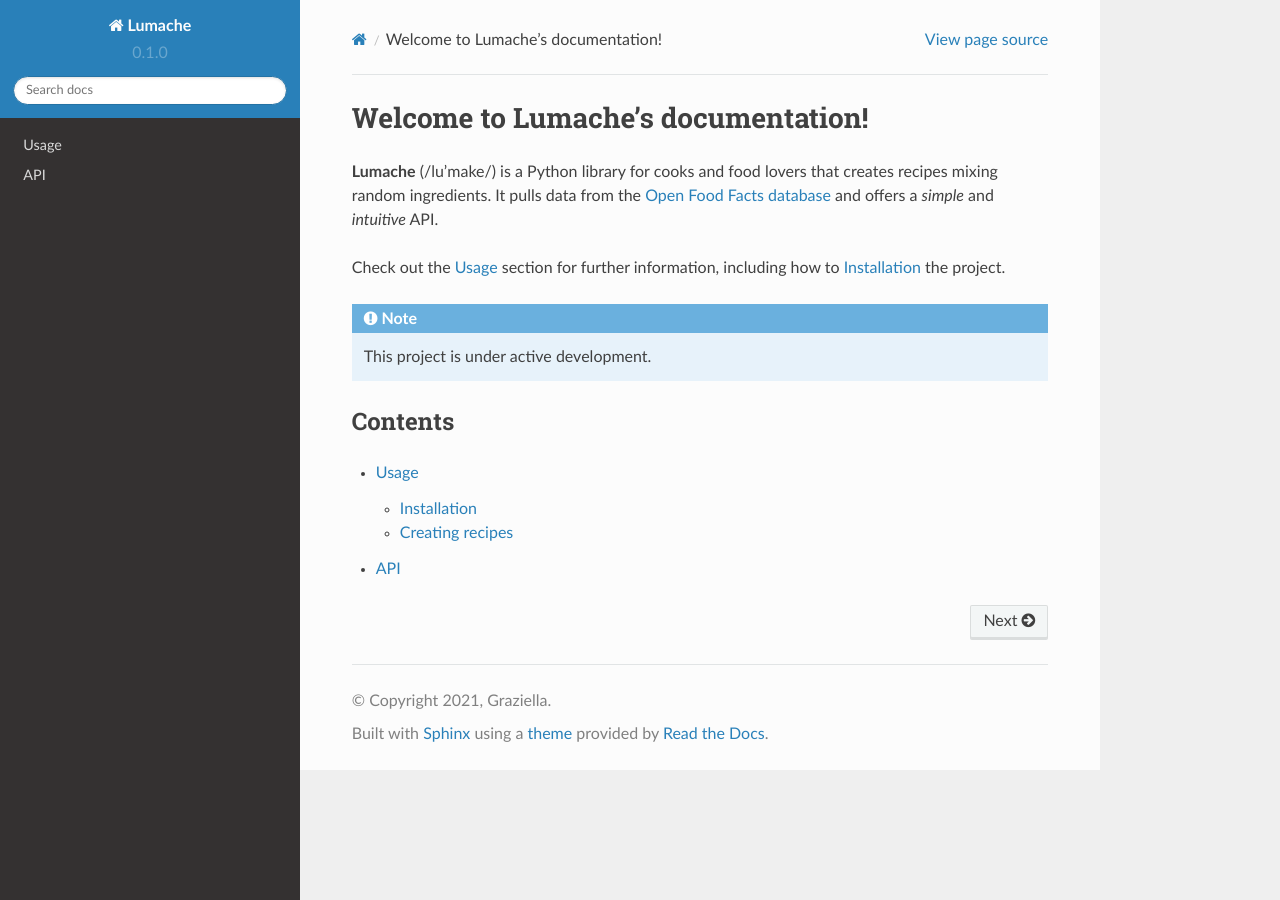
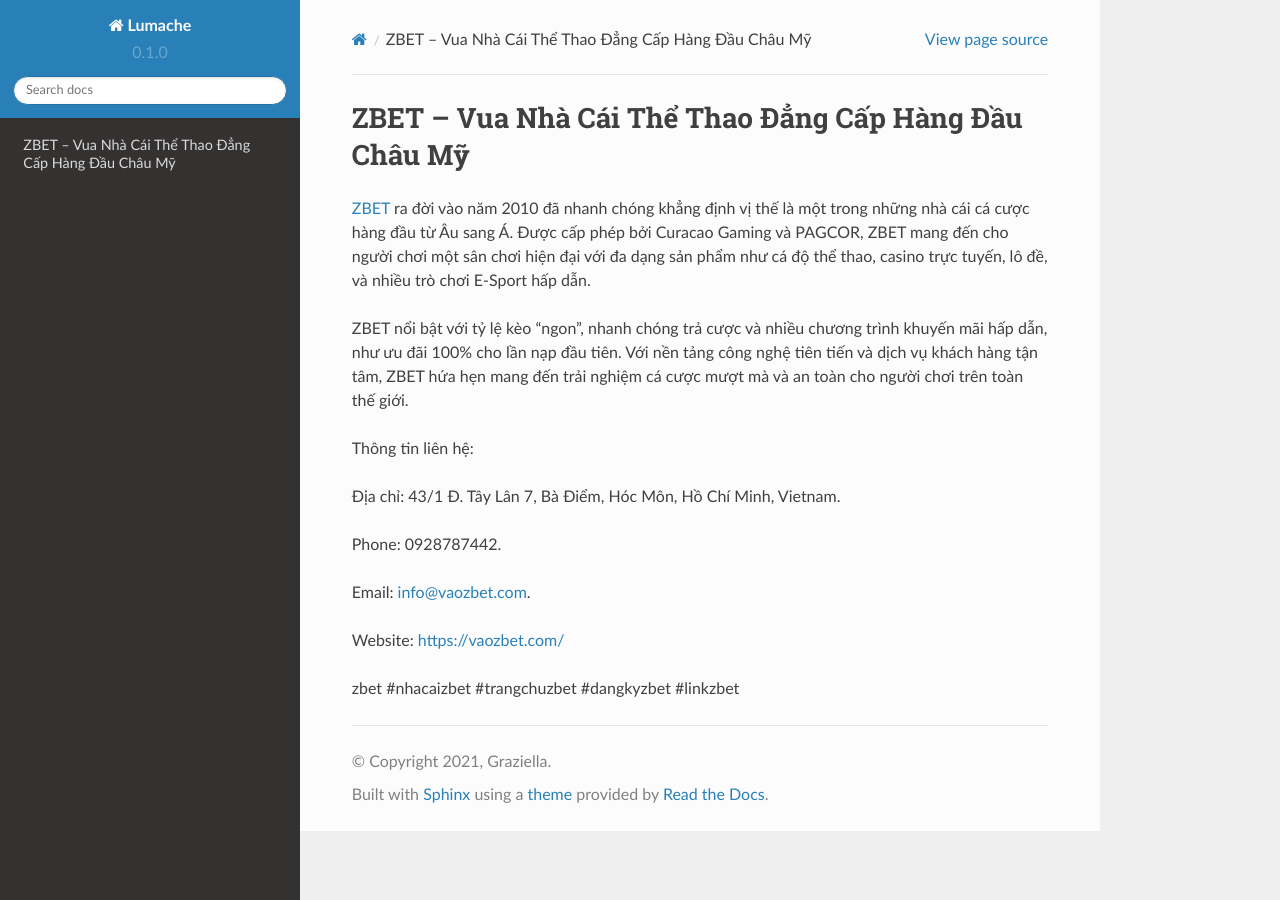
Before and after one commit to luongchanvien962/vaozbetcom, a Sphinx documentation site: the page built from docs/source/index.rst, in a window 1280 px wide. Built offline with Sphinx 7.4.7 and the Read the Docs theme 2.0.0, drawn with Linux system fonts in a browser that asks for light colours.

Commit message:
Update index.rst

```diff
--- a/docs/source/index.rst
+++ b/docs/source/index.rst
@@ -1,22 +1,18 @@
-Welcome to Lumache's documentation!
+ZBET – Vua Nhà Cái Thể Thao Đẳng Cấp Hàng Đầu Châu Mỹ
 ===================================
 
-**Lumache** (/lu'make/) is a Python library for cooks and food lovers
-that creates recipes mixing random ingredients.
-It pulls data from the `Open Food Facts database <https://world.openfoodfacts.org/>`_
-and offers a *simple* and *intuitive* API.
+`ZBET <https://vaozbet.com/>`_ ra đời vào năm 2010 đã nhanh chóng khẳng định vị thế là một trong những nhà cái cá cược hàng đầu từ Âu sang Á. Được cấp phép bởi Curacao Gaming và PAGCOR, ZBET mang đến cho người chơi một sân chơi hiện đại với đa dạng sản phẩm như cá độ thể thao, casino trực tuyến, lô đề, và nhiều trò chơi E-Sport hấp dẫn.
 
-Check out the :doc:`usage` section for further information, including
-how to :ref:`installation` the project.
+ZBET nổi bật với tỷ lệ kèo “ngon”, nhanh chóng trả cược và nhiều chương trình khuyến mãi hấp dẫn, như ưu đãi 100% cho lần nạp đầu tiên. Với nền tảng công nghệ tiên tiến và dịch vụ khách hàng tận tâm, ZBET hứa hẹn mang đến trải nghiệm cá cược mượt mà và an toàn cho người chơi trên toàn thế giới.
 
-.. note::
+Thông tin liên hệ:
 
-   This project is under active development.
+Địa chỉ: 43/1 Đ. Tây Lân 7, Bà Điểm, Hóc Môn, Hồ Chí Minh, Vietnam.
 
-Contents
---------
+Phone: 0928787442.
 
-.. toctree::
+Email: info@vaozbet.com.
 
-   usage
-   api
+Website: https://vaozbet.com/
+
+zbet #nhacaizbet #trangchuzbet #dangkyzbet #linkzbet
```
